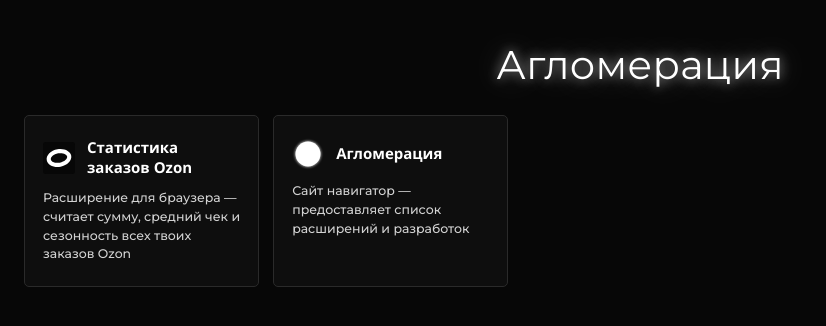
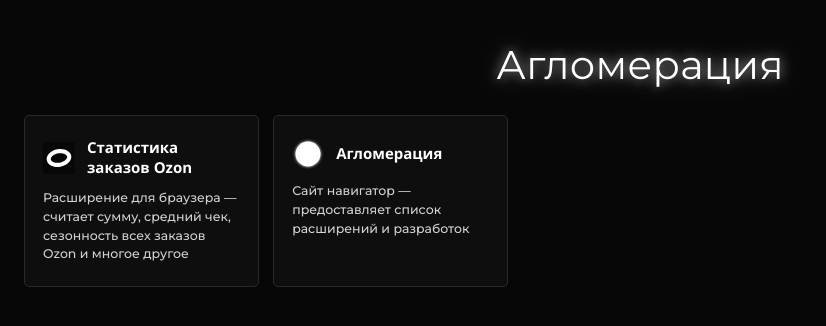
Before and after one commit to Boochear/agglomeration, a plain HTML site: page agglomeration.html in a window 1280 px wide. Shown: the whole page, without its empty margins (0-826 px from the left). Drawn offline with Linux system fonts and the light colour scheme; a web font is replaced by a local one.

Commit message:
Update agglomeration.html

```diff
--- a/agglomeration.html
+++ b/agglomeration.html
@@ -26,8 +26,8 @@
                     <img class="project-icon" src="media/ozon.svg" alt="" width="28" height="28" loading="lazy">
                     <span class="project-name">Статистика заказов Ozon</span>
                 </span>
-                <span class="project-desc">Расширение для браузера — считает сумму, средний чек и сезонность
-                    всех твоих заказов Ozon</span>
+                <span class="project-desc">Расширение для браузера — считает сумму, средний чек, сезонность
+                    всех заказов Ozon и многое другоe</span>
             </a>
 
             <a class="project" href="https://boochear.github.io/ozon-orders-stats/" target="_blank"
```
